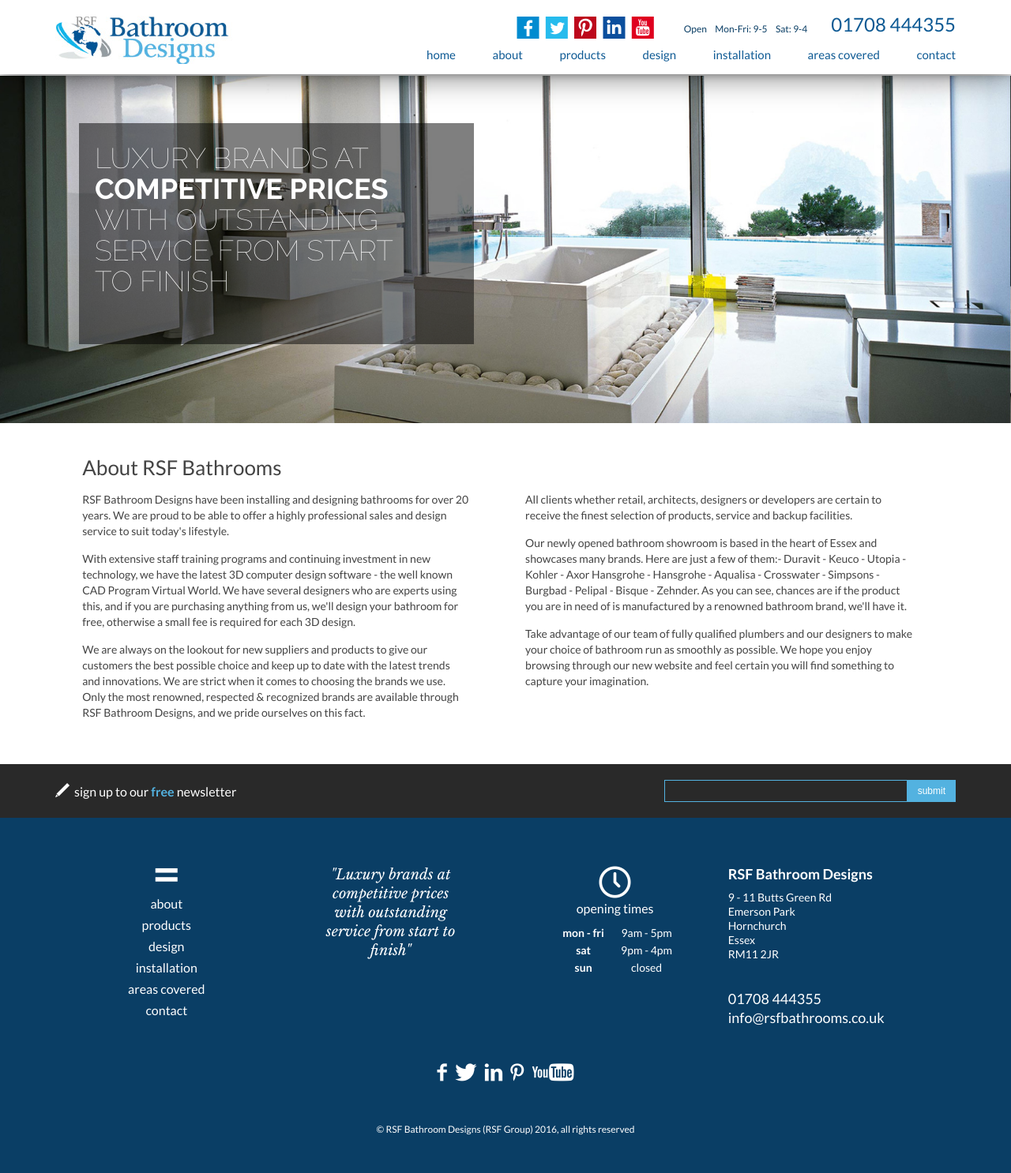
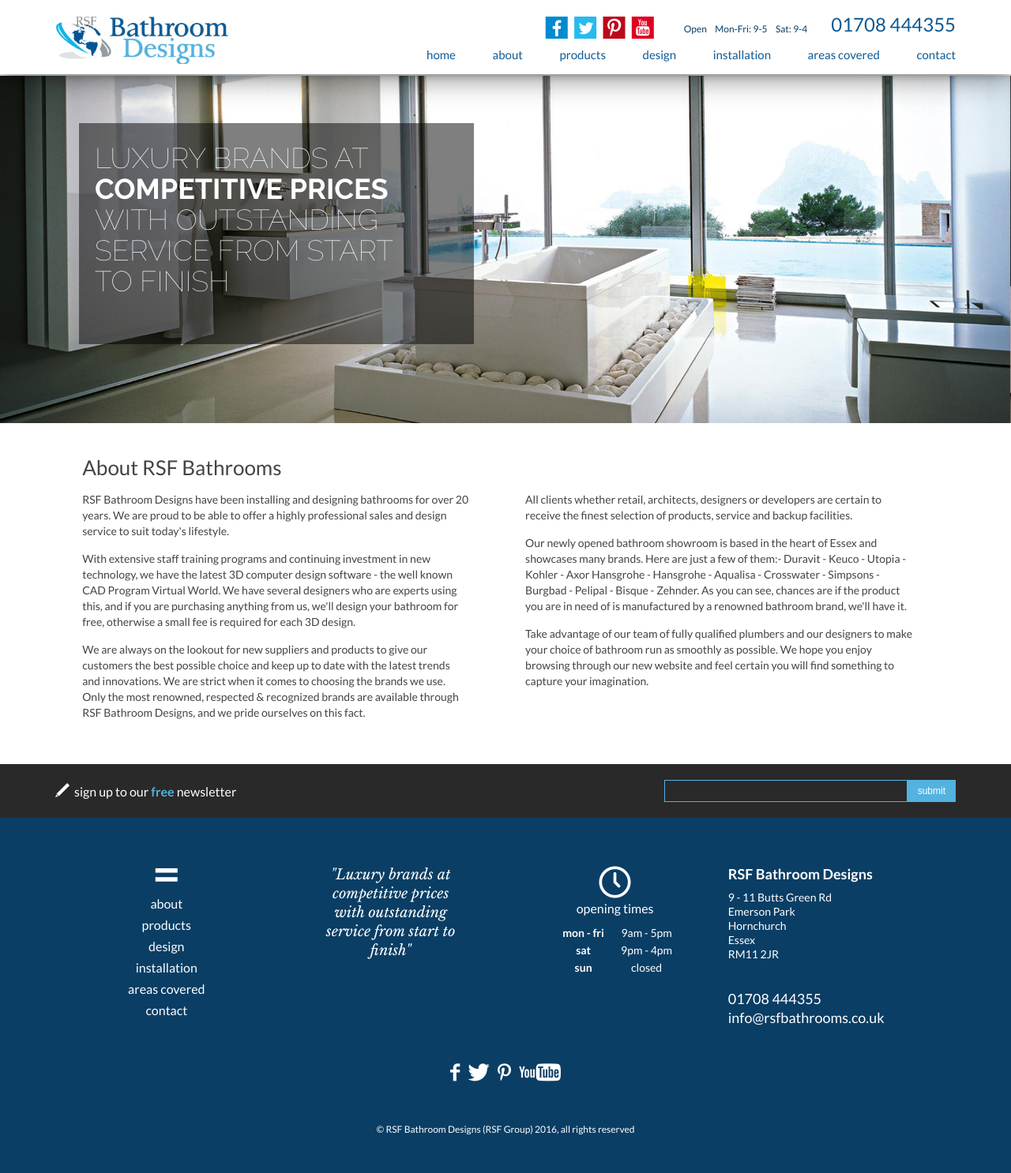
Before and after one commit to DanRsf/rsf, a CodeIgniter app: page /database/index.php/page/about in a window 1280 px wide. Shown: the whole page at 79% size. Run offline with CodeIgniter, Linux system fonts and the light colour scheme; some libraries are stand-ins or nearby versions; some web fonts are replaced.

Commit message:
removed linked in from header and footer

```diff
--- a/htdocs/app/views/includes/footer.php
+++ b/htdocs/app/views/includes/footer.php
@@ -66,7 +66,7 @@
             <ul>
                 <li><a href="http://www.facebook.com/rsfbathrooms" target-"_blank">f</a></li>
                 <li><a href="https://twitter.com/rsfbathrooms/" target-"_blank">w</a></li>
-                <li><a href="https://uk.linkedin.com/in/rsfbath-essex-5452553b" target-"_blank">k</a></li>
+                <!-- <li><a href="https://uk.linkedin.com/in/rsfbath-essex-5452553b" target-"_blank">k</a></li> -->
                 <li><a href="https://www.pinterest.com/rbathrooms/" target-"_blank">i</a></li>
                 <li><a href="https://www.youtube.com/channel/UC-ObPbM9ZITIyLkDGSOEv0g" target-"_blank">y</a></li>
             </ul>
--- a/htdocs/app/views/includes/header.php
+++ b/htdocs/app/views/includes/header.php
@@ -7,7 +7,7 @@
             <a class="social-facebook" title="RSF Bathrooms on Facebook" href="http://www.facebook.com/rsfbathrooms" target="_blank">&nbsp;</a>
             <a class="social-twitter" title="RSF Bathrooms on Twitter" href="https://twitter.com/rsfbathrooms/" target="_blank">&nbsp;</a>
             <a class="social-pinterest" title="RSF Bathrooms Pinterest" href="https://www.pinterest.com/rbathrooms/" target="_blank">&nbsp;</a>
-            <a class="social-linked" title="RSF Bathrooms on linkedIn" href="https://uk.linkedin.com/in/rsfbath-essex-5452553b" target="_blank">&nbsp;</a>
+            <!-- <a class="social-linked" title="RSF Bathrooms on linkedIn" href="https://uk.linkedin.com/in/rsfbath-essex-5452553b" target="_blank">&nbsp;</a> -->
             <a class="social-youtube" title="RSF Bathrooms on YouTube" href="https://www.youtube.com/channel/UC-ObPbM9ZITIyLkDGSOEv0g" target="_blank">&nbsp;</a>
         </div>
         <?php $this->load->view('includes/nav', $this->data); ?>
```
